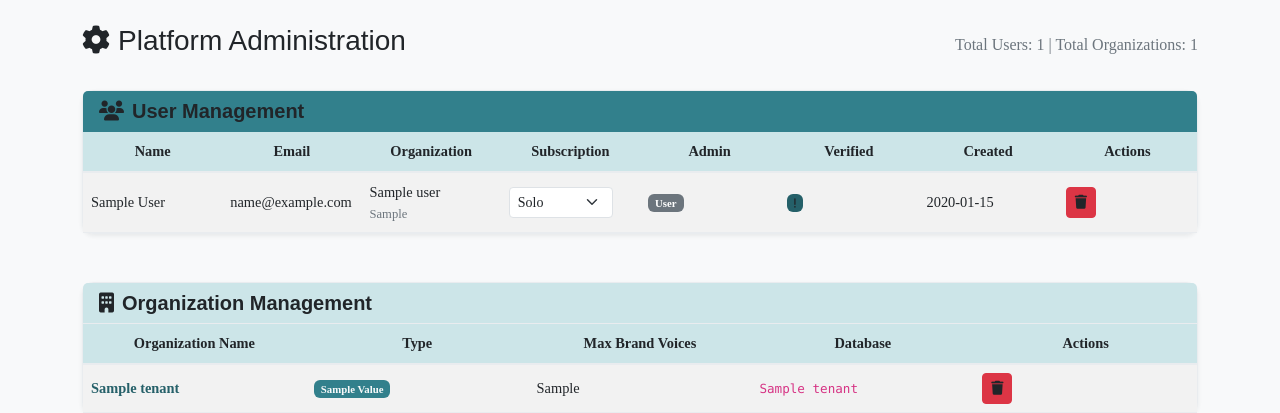
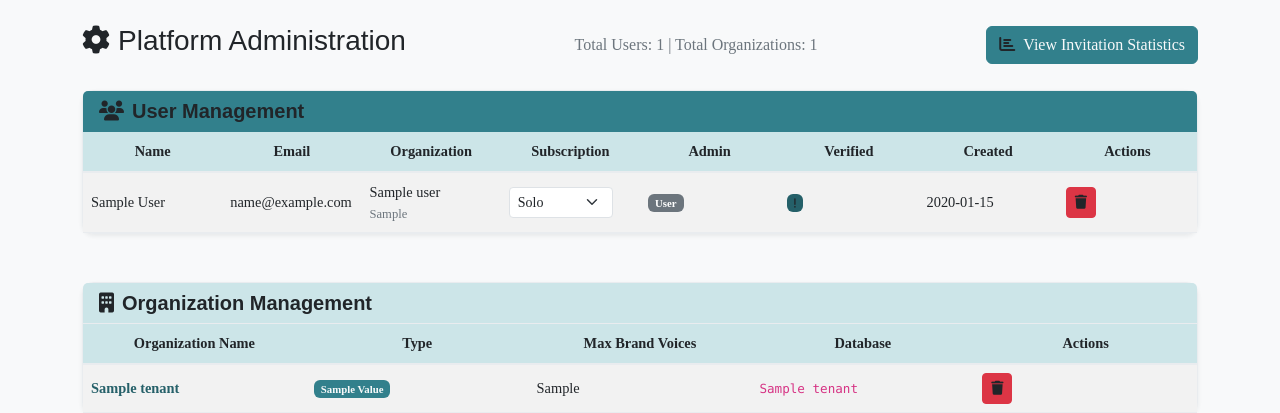
Before and after one commit to MKTNGco/GoldenDoodle_Beta, a Python web app: template templates/platform_admin.html in a window 1280 px wide. Shown: the part 107-520 px from the top of the page. Run offline with Jinja, Linux system fonts and the light colour scheme; the template is opened without the code that fills it: most values are stand-ins (such as "Sample title", 1, 10 or a date in 2020); some libraries are stand-ins or nearby versions.

Commit message:
Assistant checkpoint: Add admin stats link to platform admin page
Assistant generated file changes:
- templates/platform_admin.html: Add link to admin stats page

---

User prompt:

Add a link to the admin/stats page to the platform-admin page for the super admin.

Replit-Commit-Author: Assistant
Replit-Commit-Session-Id: bf7a9737-a827-4458-a687-d8754cd7e430

```diff
--- a/templates/platform_admin.html
+++ b/templates/platform_admin.html
@@ -13,6 +13,9 @@
                 <div class="text-muted">
                     Total Users: {{ users|length }} | Total Organizations: {{ tenants|length }}
                 </div>
+                <a href="{{ url_for('admin_stats') }}" class="btn btn-info">
+                    <i class="fas fa-chart-bar me-2"></i>View Invitation Statistics
+                </a>
             </div>
         </div>
     </div>
```
